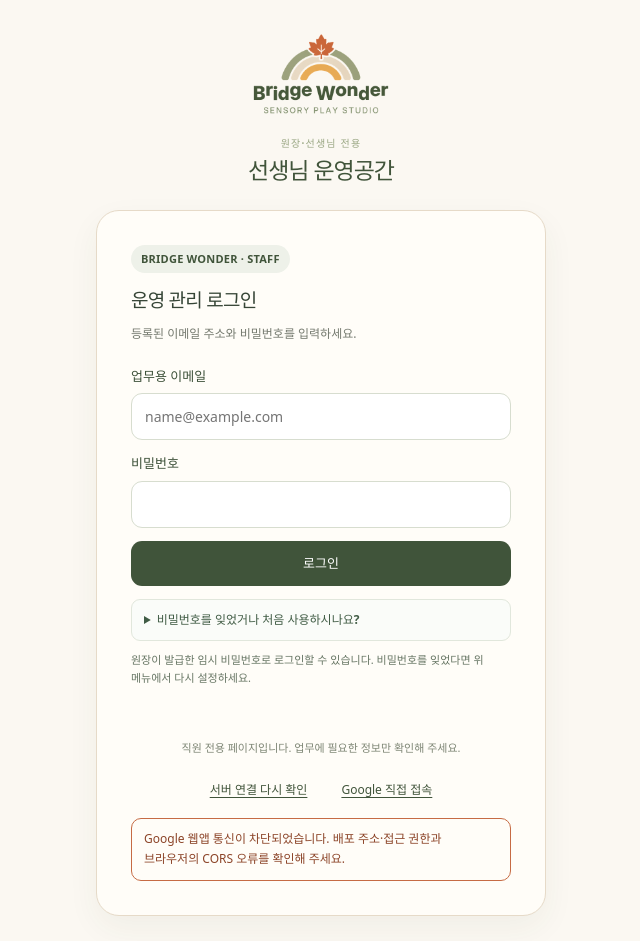
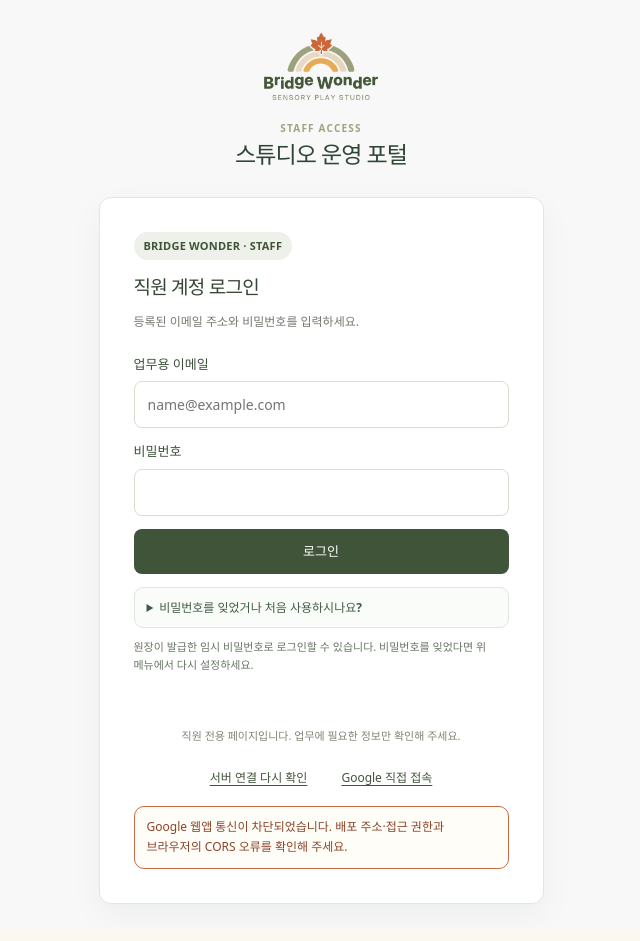
Before and after one commit to eunbeenlee/bridge-wonder-sensory-studio, a website: page staff/index.html in a window 1280 px wide. Shown: the whole page, without its empty margins (319-959 px from the left). Drawn offline with Linux system fonts and the light colour scheme; no server answers.

Commit message:
deploy(v40): load executive UI after existing layers and refine staff login typography (no public-site edits)

```diff
--- a/staff/index.html
+++ b/staff/index.html
@@ -5,7 +5,7 @@
   <meta name="robots" content="noindex,nofollow,noarchive,nosnippet">
   <meta name="referrer" content="strict-origin">
   <meta name="theme-color" content="#fbf8f2">
-  <title>Bridge Wonder | 선생님 운영공간</title>
+  <title>Bridge Wonder | Studio Operations</title>
   <link rel="icon" href="../assets/img/favicon.png">
   <link rel="preconnect" href="https://script.google.com" crossorigin>
   <link rel="dns-prefetch" href="//script.googleusercontent.com">
@@ -15,16 +15,17 @@
   <link rel="stylesheet" href="../assets/css/staff-polish-v34.css?v=39.0.0">
   <link rel="stylesheet" href="../assets/css/staff-sensory-v39.css?v=39.0.0">
   <link rel="stylesheet" href="../assets/css/staff-ux-v31.css?v=30.0.0">
+  <link rel="stylesheet" href="../assets/css/staff-enterprise-v40.css?v=40.0.0">
   <style>#bw27-server-status{margin:10px 0 0;padding:10px 12px;border:1px solid #e8dcc8;border-radius:10px;background:#fffdf8;color:#40543a;font:12px/1.7 system-ui,-apple-system,'Noto Sans KR',sans-serif} .bw271-login-tools{display:flex;justify-content:center;gap:18px;flex-wrap:wrap;margin-top:15px}.bw271-login-tools .inline-link{font-size:12px;color:#40543a;text-underline-offset:3px}.bw271-login-tools a{align-self:center}</style>
 </head><body>
 <!-- BW25_UI_START -->
 <main id="loginScreen" class="login-shell">
     <div class="login-wrap">
-      <div class="login-brand"><img class="logo" alt="Bridge Wonder" src="../assets/img/bridge-wonder-logo.png" decoding="async"><div class="eyebrow">원장·선생님 전용</div><div class="login-title">선생님 운영공간</div></div>
+      <div class="login-brand"><img class="logo" alt="Bridge Wonder" src="../assets/img/bridge-wonder-logo.png" decoding="async"><div class="eyebrow">STAFF ACCESS</div><div class="login-title">스튜디오 운영 포털</div></div>
       <section class="login-card" aria-label="직원 로그인">
         <div id="loginStepPassword">
           <div class="bw23-badge">BRIDGE WONDER · STAFF</div>
-          <h2>운영 관리 로그인</h2>
+          <h2>직원 계정 로그인</h2>
           <p class="help">등록된 이메일 주소와 비밀번호를 입력하세요.</p>
           <form id="passwordLoginForm" autocomplete="on">
             <div><label for="passwordEmail">업무용 이메일</label><input id="passwordEmail" type="email" autocomplete="username" maxlength="180" placeholder="name@example.com" required></div>
```
